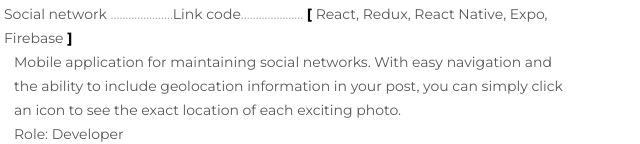
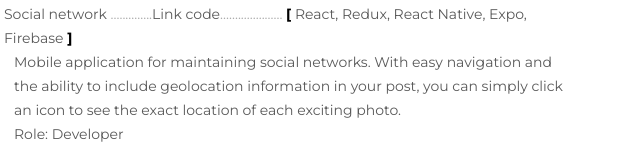
Before and after one commit to Bogdan0109/my-resume, a plain HTML site: page index.html in a window 1280 px wide. Shown: the part 600-744 px from the top of the page, 479-1119 px from the left. Drawn offline with nearby package versions, Linux system fonts and the light colour scheme; files that its build step writes are made by us from their sources.

Commit message:
bagsfix react native

```diff
--- a/index.html
+++ b/index.html
@@ -114,7 +114,7 @@
                       >Social network</a
                     >
                     <span class="my-projects__point"
-                      >.....................<a
+                      >..............<a
                         href="https://github.com/Bogdan0109/goit-react-native/tree/main/goit-react-native-06"
                         class="my-projects__link"
                         target="_blank"
```
